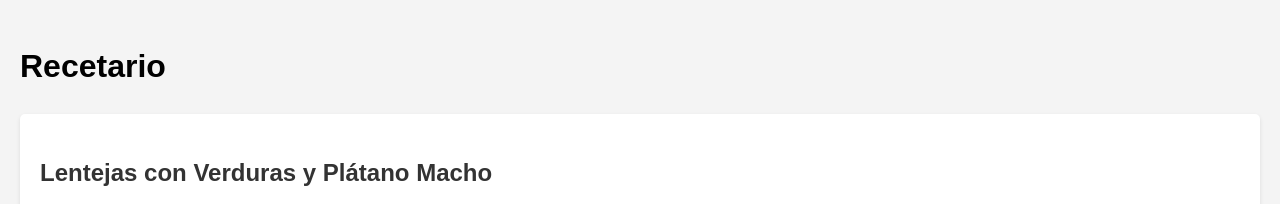
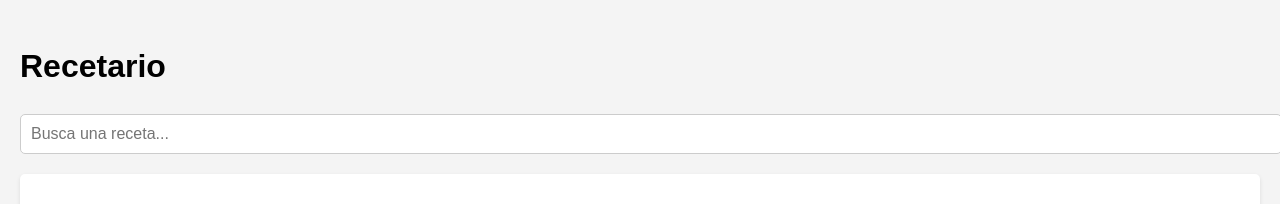
Before and after one commit to JuliusCesarius/recetario-express, a plain HTML site: page index.html in a window 1280 px wide. Shown: the top 204 px of the page. Drawn offline with Linux system fonts and the light colour scheme.

Commit message:
Add search functionality

```diff
--- a/index.html
+++ b/index.html
@@ -9,12 +9,19 @@
         .receta { margin: 20px 0; padding: 20px; background: #fff; border-radius: 5px; box-shadow: 0 2px 4px rgba(0,0,0,0.1); }
         .receta img { max-width: 100%; border-radius: 5px; margin-bottom: 15px; }
         .receta h2 { color: #333; }
+        .search-bar { margin-bottom: 20px; }
+        .search-bar input { width: 100%; padding: 10px; font-size: 16px; border: 1px solid #ccc; border-radius: 5px; }
     </style>
 </head>
 <body>
     <h1>Recetario</h1>
 
-    <div class="receta">
+    <div class="search-bar">
+        <input type="text" id="searchInput" placeholder="Busca una receta..." onkeyup="filterRecipes()">
+    </div>
+
+    <div id="recetario">
+        <div class="receta" data-title="Lentejas con Verduras y Plátano Macho">
             <h2>Lentejas con Verduras y Plátano Macho</h2>
             <img src="https://tse2.mm.bing.net/th?id=OIP.RZZcScIMuBxFx2N1dYJsxAHaFj&pid=Api" alt="Lentejas con Verduras y Plátano Macho">
             <p><strong>Tiempo:</strong> 50 min</p>
@@ -24,7 +31,7 @@
             <p><strong>Guarnición:</strong> Tortillas de maíz.</p>
         </div>
 
-    <div class="receta">
+        <div class="receta" data-title="Pastel Azteca">
             <h2>Pastel Azteca</h2>
             <img src="https://tse1.mm.bing.net/th?id=OIP.TELG-xMaWiNVUlZuzaM6hwHaJb&pid=Api" alt="Pastel Azteca">
             <p><strong>Tiempo:</strong> 40 min</p>
@@ -33,5 +40,22 @@
             <p><strong>Ingredientes:</strong> 600 g de pollo deshebrado, 18 tortillas, 1 frasco de mole, 1 taza de crema ácida, 300 g de queso manchego.</p>
             <p><strong>Guarnición:</strong> Arroz rojo.</p>
         </div>
+    </div>
+
+    <script>
+        function filterRecipes() {
+            const searchInput = document.getElementById('searchInput').value.toLowerCase();
+            const recipes = document.querySelectorAll('.receta');
+
+            recipes.forEach(recipe => {
+                const title = recipe.getAttribute('data-title').toLowerCase();
+                if (title.includes(searchInput)) {
+                    recipe.style.display = '';
+                } else {
+                    recipe.style.display = 'none';
+                }
+            });
+        }
+    </script>
 </body>
 </html>
```
Lines whose indentation alone changed are shown as unchanged.
